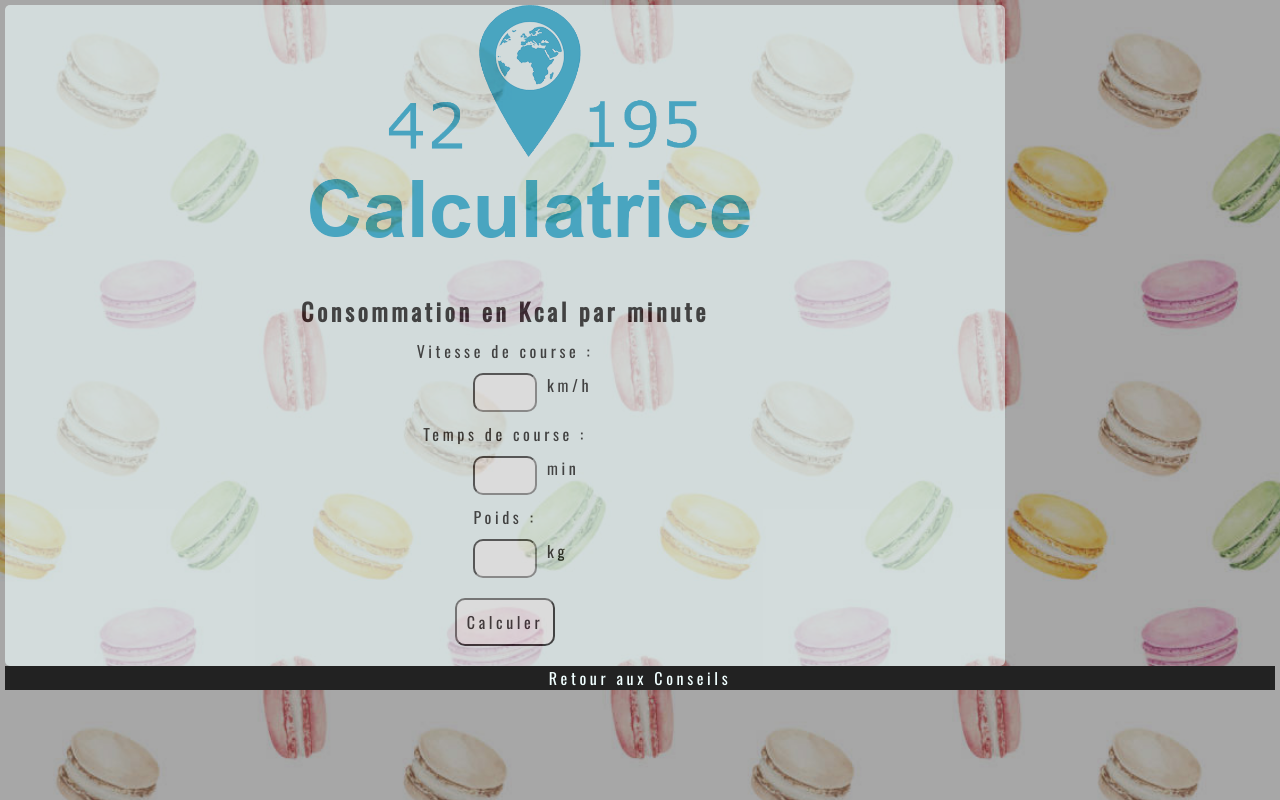
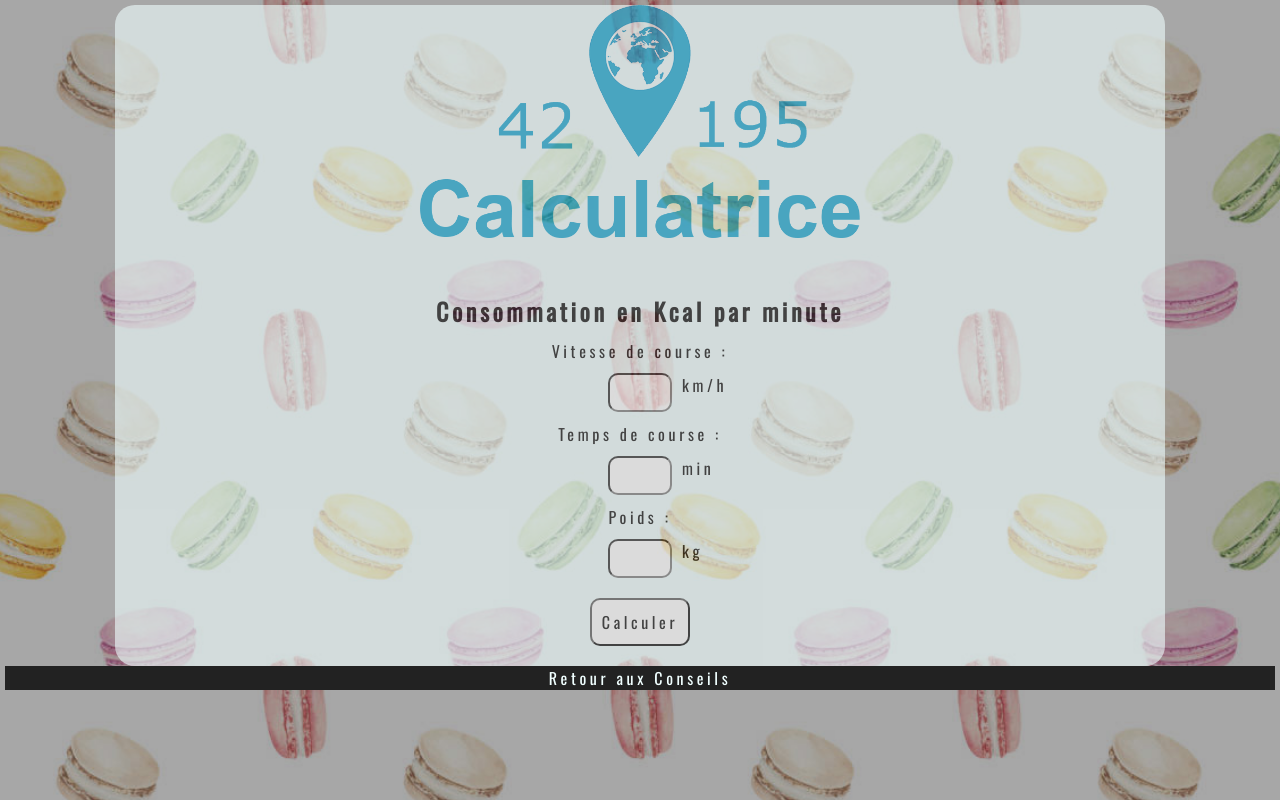
Before and after one commit to Lauwatio/passion-marathons-etud, a PHP site: page /pages/calculette.php in a window 1280 px wide. Run offline with PHP 8.4, Linux system fonts and the light colour scheme.

Commit message:
Cadre macarons

```diff
--- a/assets/css/calculette.css
+++ b/assets/css/calculette.css
@@ -32,18 +32,14 @@ body {
   padding: 5px;
   text-align: center;
 }
-#flex
-{
-  display: flex;
-  align-items: center;
-}
+
 #cadre
 {
    background-color: azure;
   opacity: 0.6;
-  width: 1000px;
-  border-radius: 5px;
-  align-items: center;
+  border-radius: 20px;
+  display: inline-block;
+  z-index: -50;
 }
 #bloc_principal {
   width: 1050px;
--- a/pages/calculette.php
+++ b/pages/calculette.php
@@ -11,7 +11,6 @@
 </head>
 
 <body>
-  <div id="flex">
    <div id="cadre">
   <div id="bloc_principal">
     <header>
@@ -46,7 +45,6 @@
 
   <script src="./../assets/js/calculette.js"></script>
 </div>
-</div>
   <?php
   $nbMac = isset($_GET['nbMac']) ? $_GET['nbMac'] : null;
   for ($i = 1; $i <= $nbMac; $i = $i + 1) {
```
